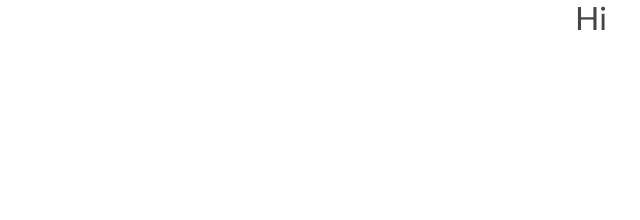
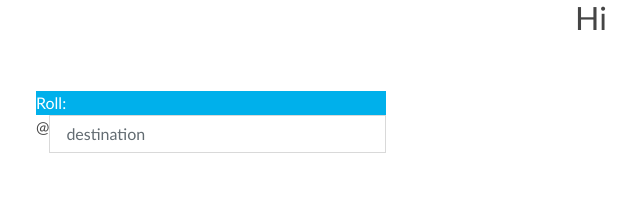
Before and after one commit to bryannolen/bryannolen.github.io, a plain HTML site: page bounder/index.html in a window 1280 px wide. Shown: the whole page, without its empty margins (49-689 px from the left). Drawn offline with Linux system fonts and the light colour scheme; files whose address does not match are found by name.

Commit message:
Update index.html

```diff
--- a/bounder/index.html
+++ b/bounder/index.html
@@ -122,6 +122,20 @@ encrypt("hello", "world")
 </HEAD>
 <BODY>
   <div align="center"><h2>Hi</h2></div>
+  <div class="py-5">
+    <div class="container">
+      <div class="row">
+        <div class="col-md-4">
+          <div class="bg-primary">Roll:</div>
+          <div class="input-group mb-3">
+            <div class="input-group-prepend">
+              <span class="input-group-text" id="basic-addon1">@</span>
+            </div>
+            <input type="text" class="form-control" placeholder="destination" aria-label="destination" aria-describedby="basic-addon1">
+          </div>
+        </div>
+      </div>
+    </div>
   <script src="/die/js/jquery-3.1.1.min.js"></script>
   <script src="/die/js/bootstrap.js"></script>
   <script src="scripts.js"></script>
```
